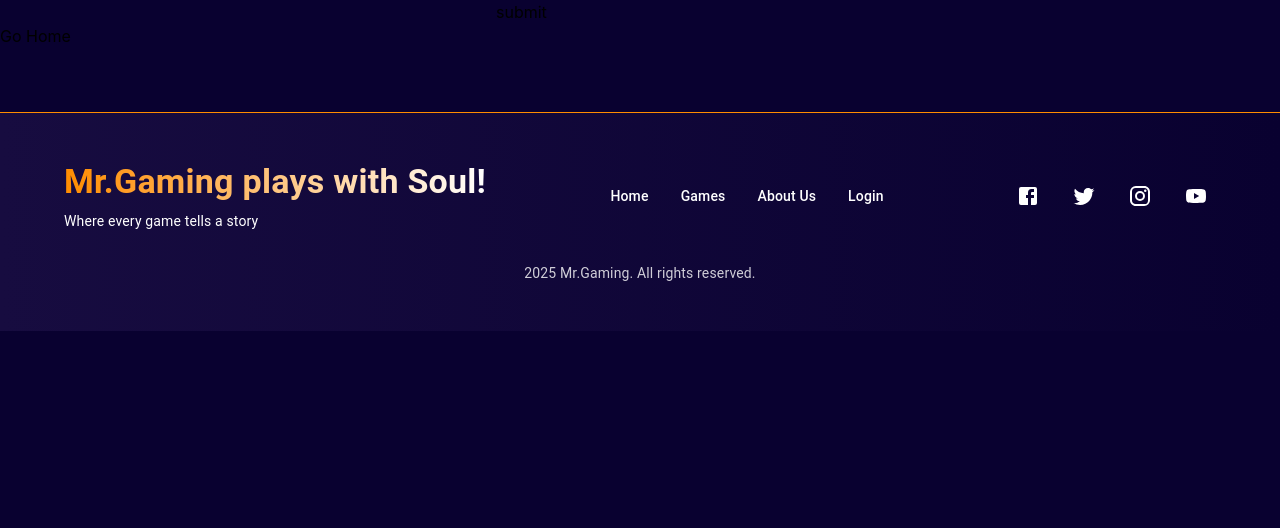
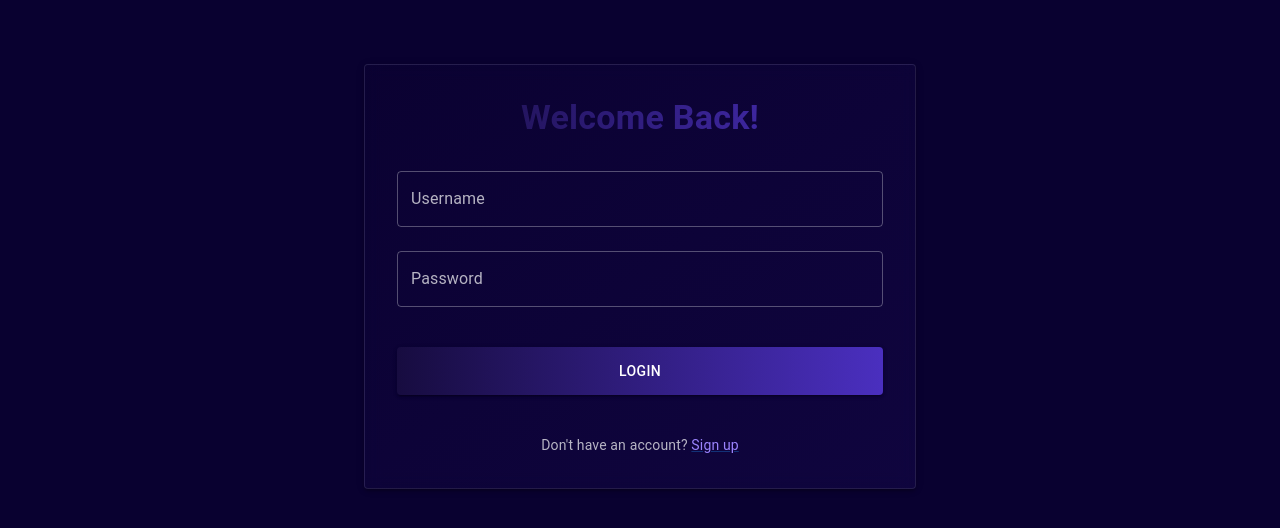
Before and after one commit to pouriya-3a/Next-final-Project, a Next.js app: page /login in a window 1280 px wide. Shown: the top 528 px of the page. Built offline with nearby package versions, Linux system fonts and the light colour scheme.

Commit message:
completing login page

```diff
--- a/app/login/page.jsx
+++ b/app/login/page.jsx
@@ -1,15 +1,29 @@
 "use client";
 import { authContext } from "@/utils/AuthContext";
+import {
+  Box,
+  Button,
+  TextField,
+  Typography,
+  Container,
+  Paper,
+  CircularProgress,
+  Link as MuiLink,
+  InputAdornment,
+  IconButton
+} from '@mui/material';
 import Link from "next/link";
-import { useRouter } from "next/navigation"; // Changed from next/router
+import { useRouter } from "next/navigation";
 import React, { useContext, useState, useEffect } from "react";
 
 export default function Login() {
   const router = useRouter();
   const { token, handleToken } = useContext(authContext);
   const [fields, setFields] = useState({ username: "", password: "" });
+  const [loading, setLoading] = useState(false);
+  const [error, setError] = useState("");
+  const [showPassword, setShowPassword] = useState(false);
 
-  // Add useEffect for redirect
   useEffect(() => {
     if (token) {
       router.push('/');
@@ -22,6 +36,8 @@ export default function Login() {
 
   const handleSub = async (e) => {
     e.preventDefault();
+    setLoading(true);
+    setError("");
     try {
       const res = await fetch("https://fakestoreapi.com/auth/login", {
         method: "POST",
@@ -31,27 +47,135 @@ export default function Login() {
         body: JSON.stringify(fields),
       });
       const data = await res.json();
+      if (!res.ok) throw new Error(data.message || "Login failed");
       handleToken(data.token);
       router.push('/');
     } catch (error) {
-      console.log(error);
+      setError(error.message);
+      console.error(error);
+    } finally {
+      setLoading(false);
     }
   };
 
   if (token) {
-    return 'loading ...'; // Or a loading spinner while redirect happens
+    return (
+      <Box sx={{ display: 'flex', justifyContent: 'center', mt: 4 }}>
+        <CircularProgress />
+      </Box>
+    );
   }
 
   return (
-    <>
-      <form onSubmit={handleSub}>
-        <input name="username" onChange={handleChange} type="text" />
-        <input name="password" onChange={handleChange} type="password" />
-        <button type="submit">submit</button>
-      </form>
-      <button>
-        <Link href='/'>Go Home</Link>
-      </button>
-    </>
+    <Container maxWidth="sm" sx={{ mt: 8 }}>
+      <Paper elevation={3} sx={{
+        p: 4,
+        background: 'linear-gradient(145deg, rgba(23,12,64,0.1) 0%, rgba(74,47,191,0.1) 100%)',
+        backdropFilter: 'blur(8px)',
+        border: '1px solid rgba(255,255,255,0.1)'
+      }}>
+        <Typography
+          variant="h4"
+          component="h1"
+          gutterBottom
+          sx={{
+            textAlign: 'center',
+            mb: 4,
+            background: 'linear-gradient(to right, #170C40, #4A2FBF)',
+            WebkitBackgroundClip: 'text',
+            WebkitTextFillColor: 'transparent',
+            fontWeight: 'bold'
+          }}
+        >
+          Welcome Back!
+        </Typography>
+
+        {error && (
+          <Typography color="error" sx={{ mb: 2, textAlign: 'center' }}>
+            {error}
+          </Typography>
+        )}
+
+        <Box component="form" onSubmit={handleSub} sx={{ display: 'flex', flexDirection: 'column', gap: 3 }}>
+          <TextField
+            name="username"
+            label="Username"
+            variant="outlined"
+            fullWidth
+            onChange={handleChange}
+            sx={{
+              '& .MuiInputLabel-root': {
+                color: 'rgba(255,255,255,0.7)',
+              },
+              '& .MuiOutlinedInput-root': {
+                color: '#ffffff',
+                '& fieldset': {
+                  borderColor: 'rgba(255,255,255,0.3)',
+                },
+                '&:hover fieldset': {
+                  borderColor: 'rgba(255,255,255,0.5)',
+                },
+                '&.Mui-focused fieldset': {
+                  borderColor: '#4A2FBF',
+                },
+              }
+            }}
+            InputLabelProps={{
+              style: { color: 'rgba(255,255,255,0.7)' },
+            }}
+          />
+
+          <TextField
+            name="password"
+            label="Password"
+            type={showPassword ? "text" : "password"}
+            variant="outlined"
+            fullWidth
+            onChange={handleChange}
+            sx={{
+              '& .MuiInputLabel-root': {
+                color: 'rgba(255,255,255,0.7)',
+              },
+              '& .MuiOutlinedInput-root': {
+                color: '#ffffff',
+                '& fieldset': {
+                  borderColor: 'rgba(255,255,255,0.3)',
+                },
+                '&:hover fieldset': {
+                  borderColor: 'rgba(255,255,255,0.5)',
+                },
+                '&.Mui-focused fieldset': {
+                  borderColor: '#4A2FBF',
+                },
+              }
+            }}
+          />
+
+          <Button
+            type="submit"
+            variant="contained"
+            fullWidth
+            disabled={loading}
+            sx={{
+              mt: 2,
+              py: 1.5,
+              background: 'linear-gradient(to right, #170C40, #4A2FBF)',
+              '&:hover': {
+                background: 'linear-gradient(to right, #4A2FBF, #170C40)',
+              }
+            }}
+          >
+            {loading ? <CircularProgress size={24} color="inherit" /> : 'Login'}
+          </Button>
+
+          <Typography variant="body2" sx={{ textAlign: 'center', mt: 2, color: 'rgba(255,255,255,0.7)' }}>
+            Don't have an account?{' '}
+            <MuiLink component={Link} href="/register" sx={{ color: '#9c84ff' }}>
+              Sign up
+            </MuiLink>
+          </Typography>
+        </Box>
+      </Paper>
+    </Container>
   );
 }
--- a/public/Components/Footer/index.jsx
+++ b/public/Components/Footer/index.jsx
@@ -1,96 +1,161 @@
-import { Box, Container, Typography, List, ListItem, ListItemText, Link, IconButton, Stack } from '@mui/material';
-import { Facebook, Twitter, Instagram, YouTube } from '@mui/icons-material';
+'use client'
+import {
+  Box,
+  Container,
+  Typography,
+  List,
+  ListItem,
+  ListItemText,
+  Link,
+  IconButton,
+  Stack,
+} from "@mui/material";
+import { Facebook, Twitter, Instagram, YouTube } from "@mui/icons-material";
+import { usePathname } from "next/navigation";
 
-export default function Footer(){
+export default function Footer() {
+  const path = usePathname();
+
+  if (path === "/login") {
+    return null;
+  }
   return (
-    <Box sx={{
-        borderTop:'1px solid darkOrange',
-      background: 'linear-gradient(90deg, #170C40 0%, #090130 100%)',
-      color: 'white',
-      py: 6,
-      mt: 8
-    }}>
+    <Box
+      sx={{
+        borderTop: "1px solid darkOrange",
+        background: "linear-gradient(90deg, #170C40 0%, #090130 100%)",
+        color: "white",
+        py: 6,
+        mt: 8,
+      }}
+    >
       <Container maxWidth="lg">
-        <Box sx={{
-          display: 'flex',
-          flexDirection: { xs: 'column', md: 'row' },
-          justifyContent: 'space-between',
-          alignItems: 'center',
-          gap: 4
-        }}>
+        <Box
+          sx={{
+            display: "flex",
+            flexDirection: { xs: "column", md: "row" },
+            justifyContent: "space-between",
+            alignItems: "center",
+            gap: 4,
+          }}
+        >
           {/* Title Section */}
-          <Box sx={{ textAlign: { xs: 'center', md: 'left' } }}>
-            <Typography variant="h4" component="h2" sx={{
-              fontWeight: 'bold',
-              mb: 1,
-              background: 'linear-gradient(to right, darkOrange, #FFFFFF)',
-              WebkitBackgroundClip: 'text',
-              WebkitTextFillColor: 'transparent'
-            }}>
+          <Box sx={{ textAlign: { xs: "center", md: "left" } }}>
+            <Typography
+              variant="h4"
+              component="h2"
+              sx={{
+                fontWeight: "bold",
+                mb: 1,
+                background: "linear-gradient(to right, darkOrange, #FFFFFF)",
+                WebkitBackgroundClip: "text",
+                WebkitTextFillColor: "transparent",
+              }}
+            >
               Mr.Gaming plays with Soul!
             </Typography>
-            <Typography variant="body2">
-              Where every game tells a story
-            </Typography>
+            <Typography variant="body2">Where every game tells a story</Typography>
           </Box>
 
           {/* Navigation Links - Hardcoded */}
-          <List dense sx={{
-            display: 'flex',
-            flexDirection: { xs: 'row', sm: 'row' },
-            flexWrap: 'wrap',
-            justifyContent: 'center',
-            gap: { xs: 2, sm: 4 },
-            py: 2
-          }}>
-            <ListItem sx={{ width: 'auto', p: 0 }}>
+          <List
+            dense
+            sx={{
+              display: "flex",
+              flexDirection: { xs: "row", sm: "row" },
+              flexWrap: "wrap",
+              justifyContent: "center",
+              gap: { xs: 2, sm: 4 },
+              py: 2,
+            }}
+          >
+            <ListItem sx={{ width: "auto", p: 0 }}>
               <Link href="/" color="inherit" underline="hover">
-                <ListItemText primary="Home" sx={{ '& .MuiTypography-root': { fontWeight: 500 } }} />
+                <ListItemText
+                  primary="Home"
+                  sx={{ "& .MuiTypography-root": { fontWeight: 500 } }}
+                />
               </Link>
             </ListItem>
-            <ListItem sx={{ width: 'auto', p: 0 }}>
+            <ListItem sx={{ width: "auto", p: 0 }}>
               <Link href="/games" color="inherit" underline="hover">
-                <ListItemText primary="Games" sx={{ '& .MuiTypography-root': { fontWeight: 500 } }} />
+                <ListItemText
+                  primary="Games"
+                  sx={{ "& .MuiTypography-root": { fontWeight: 500 } }}
+                />
               </Link>
             </ListItem>
-            <ListItem sx={{ width: 'auto', p: 0 }}>
+            <ListItem sx={{ width: "auto", p: 0 }}>
               <Link href="/about-us" color="inherit" underline="hover">
-                <ListItemText primary="About Us" sx={{ '& .MuiTypography-root': { fontWeight: 500 } }} />
+                <ListItemText
+                  primary="About Us"
+                  sx={{ "& .MuiTypography-root": { fontWeight: 500 } }}
+                />
               </Link>
             </ListItem>
-            <ListItem sx={{ width: 'auto', p: 0 }}>
+            <ListItem sx={{ width: "auto", p: 0 }}>
               <Link href="/login" color="inherit" underline="hover">
-                <ListItemText primary="Login" sx={{ '& .MuiTypography-root': { fontWeight: 500 } }} />
+                <ListItemText
+                  primary="Login"
+                  sx={{ "& .MuiTypography-root": { fontWeight: 500 } }}
+                />
               </Link>
             </ListItem>
           </List>
 
           {/* Social Media - Hardcoded */}
           <Stack direction="row" spacing={2}>
-            <IconButton aria-label="Facebook" sx={{ color: 'white', '&:hover': { background: 'rgba(255,255,255,0.1)', transform: 'scale(1.1)' }}}>
+            <IconButton
+              aria-label="Facebook"
+              sx={{
+                color: "white",
+                "&:hover": { background: "rgba(255,255,255,0.1)", transform: "scale(1.1)" },
+              }}
+            >
               <Facebook />
             </IconButton>
-            <IconButton aria-label="Twitter" sx={{ color: 'white', '&:hover': { background: 'rgba(255,255,255,0.1)', transform: 'scale(1.1)' }}}>
+            <IconButton
+              aria-label="Twitter"
+              sx={{
+                color: "white",
+                "&:hover": { background: "rgba(255,255,255,0.1)", transform: "scale(1.1)" },
+              }}
+            >
               <Twitter />
             </IconButton>
-            <IconButton aria-label="Instagram" sx={{ color: 'white', '&:hover': { background: 'rgba(255,255,255,0.1)', transform: 'scale(1.1)' }}}>
+            <IconButton
+              aria-label="Instagram"
+              sx={{
+                color: "white",
+                "&:hover": { background: "rgba(255,255,255,0.1)", transform: "scale(1.1)" },
+              }}
+            >
               <Instagram />
             </IconButton>
-            <IconButton aria-label="YouTube" sx={{ color: 'white', '&:hover': { background: 'rgba(255,255,255,0.1)', transform: 'scale(1.1)' }}}>
+            <IconButton
+              aria-label="YouTube"
+              sx={{
+                color: "white",
+                "&:hover": { background: "rgba(255,255,255,0.1)", transform: "scale(1.1)" },
+              }}
+            >
               <YouTube />
             </IconButton>
           </Stack>
         </Box>
 
         {/* Copyright */}
-        <Typography variant="body2" sx={{
-          textAlign: 'center',
-          mt: 4,
-          opacity: 0.8
-        }}>
+        <Typography
+          variant="body2"
+          sx={{
+            textAlign: "center",
+            mt: 4,
+            opacity: 0.8,
+          }}
+        >
           2025 Mr.Gaming. All rights reserved.
         </Typography>
       </Container>
     </Box>
   );
-};
+}
```
